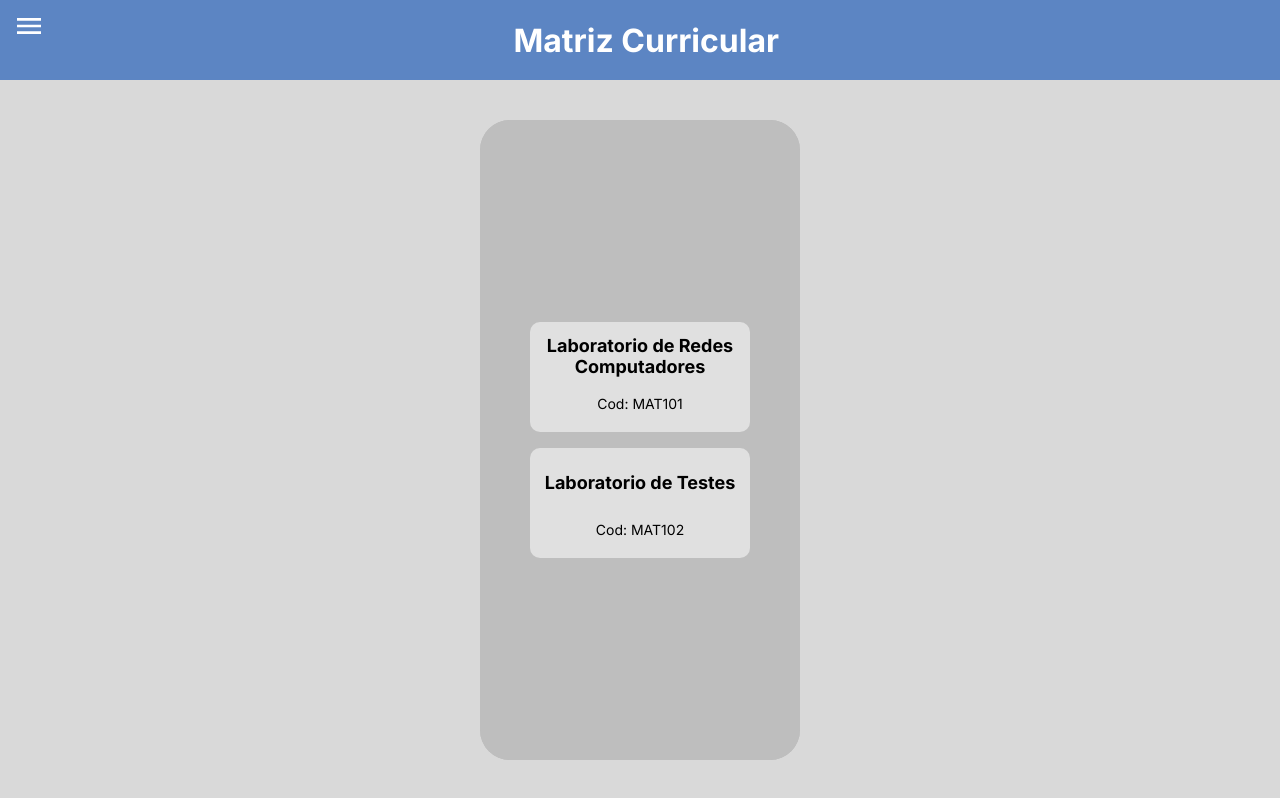
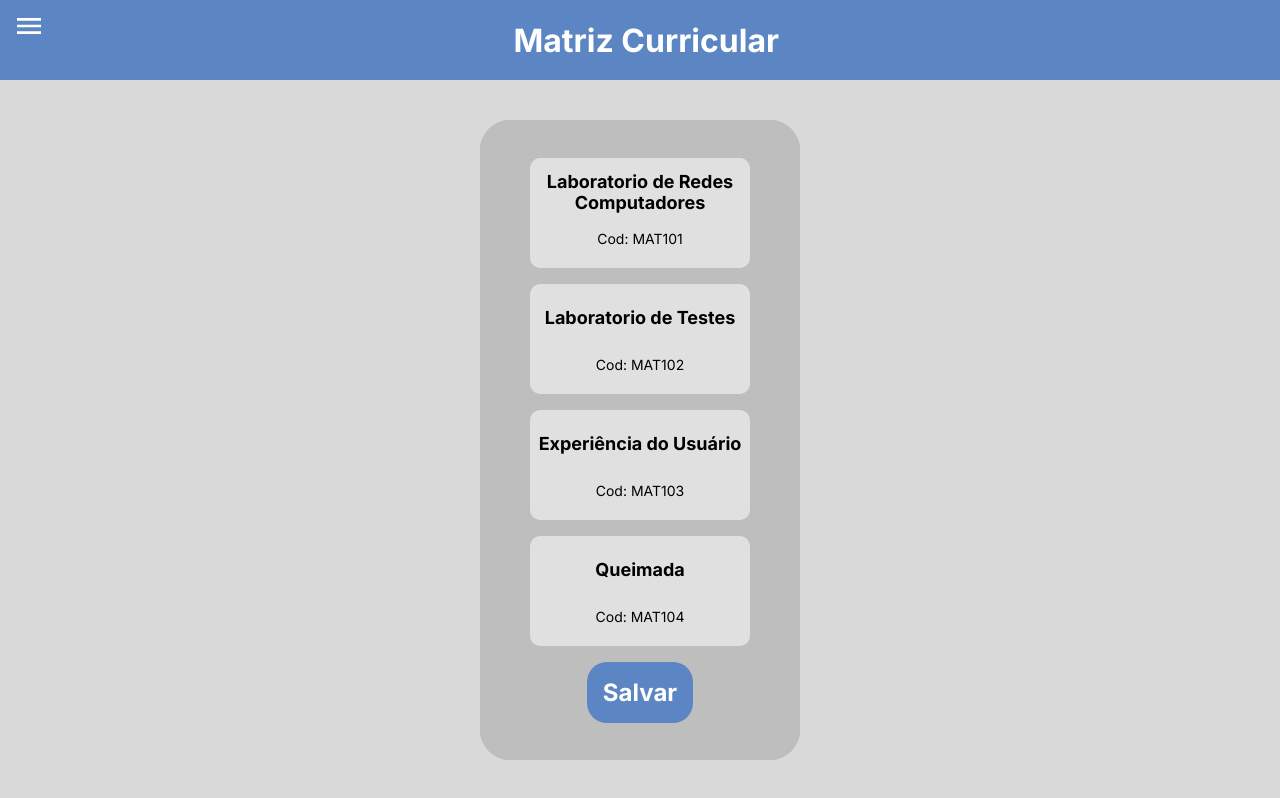
Before and after one commit to Doardot/MatrizCurricular-Frontend, a Next.js app: page /disciplinas in a window 1280 px wide. Built offline with nearby package versions, Linux system fonts and the light colour scheme.

Commit message:
[Fix] BotaoSalvar

```diff
--- a/src/app/disciplinas/page.tsx
+++ b/src/app/disciplinas/page.tsx
@@ -17,9 +17,18 @@ import { arrayMove, sortableKeyboardCoordinates } from "@dnd-kit/sortable";
 
 export default function Disciplinas() {
 
+    // TODO: ajustar a resolução da tela, abrir um bugfix para isso
+
     const [disciplinas, setDisciplinas] = useState([
         { codCred: 'MAT101', nome: 'Laboratorio de Redes Computadores', semestre: '2022.1' },
         { codCred: 'MAT102', nome: 'Laboratorio de Testes', semestre: '2022.1' },
+        { codCred: 'MAT103', nome: 'Experiência do Usuário', semestre: '2022.1' },
+        { codCred: 'MAT104', nome: 'Queimada', semestre: '2022.1' },
+    ]);
+
+    const [disciplinas2, setDisciplinas2] = useState([
+        { codCred: 'MAT105', nome: 'Algoritmo e Estrutura de Dados I', semestre: '2022.2' },
+        { codCred: 'MAT106', nome: 'Experiência do Usuário', semestre: '2022.2' },
     ]);
 
     const sensors = useSensors(
@@ -63,8 +72,9 @@ export default function Disciplinas() {
                     >
                         <SemesterContainer disciplinas={disciplinas} />
                         {/* TODO: FIX no css da caixa, está colidindo os semestres */}
-                        {/* <SemesterContainer disciplinas={disciplinasExemplo} onSave={() => { }} /> */}
+                        {/* <SemesterContainer disciplinas={disciplinas2} /> */}
                     </DndContext>
+                    {/* TODO: FIX no css aqui também */}
                     {/* <BotaoAdicionar onButtonClick={() => { }} /> */}
                 </div>
             </div>
--- a/src/components/SemestreContainer/index.tsx
+++ b/src/components/SemestreContainer/index.tsx
@@ -17,8 +17,6 @@ interface SemesterContainerProps {
 
 export const SemesterContainer = ({ disciplinas: disciplinas }: SemesterContainerProps) => {
     return (
-        // <DndContext collisionDetection={closestCenter}>
-        // <div>
         <div className='semesterContainer'>
             <SortableContext items={disciplinas.map((disciplina, index) => disciplina.codCred)} strategy={verticalListSortingStrategy}>
                 {disciplinas.map((disciplina) => (
@@ -30,13 +28,10 @@ export const SemesterContainer = ({ disciplinas: disciplinas }: SemesterContaine
                     />
                 ))}
             </SortableContext>
+
+            <div className='voidBox'>
+                <BotaoSalvar onButtonClick={() => { }} />
+            </div>
         </div>
     );
 }
-{/* Void box for creating new disciplines */ }
-{/* <BotaoSalvar onButtonClick={() => { }} /> */ }
-{/* </div> */ }
-
-
-{/* </div> */ }
-// </DndContext>
```
